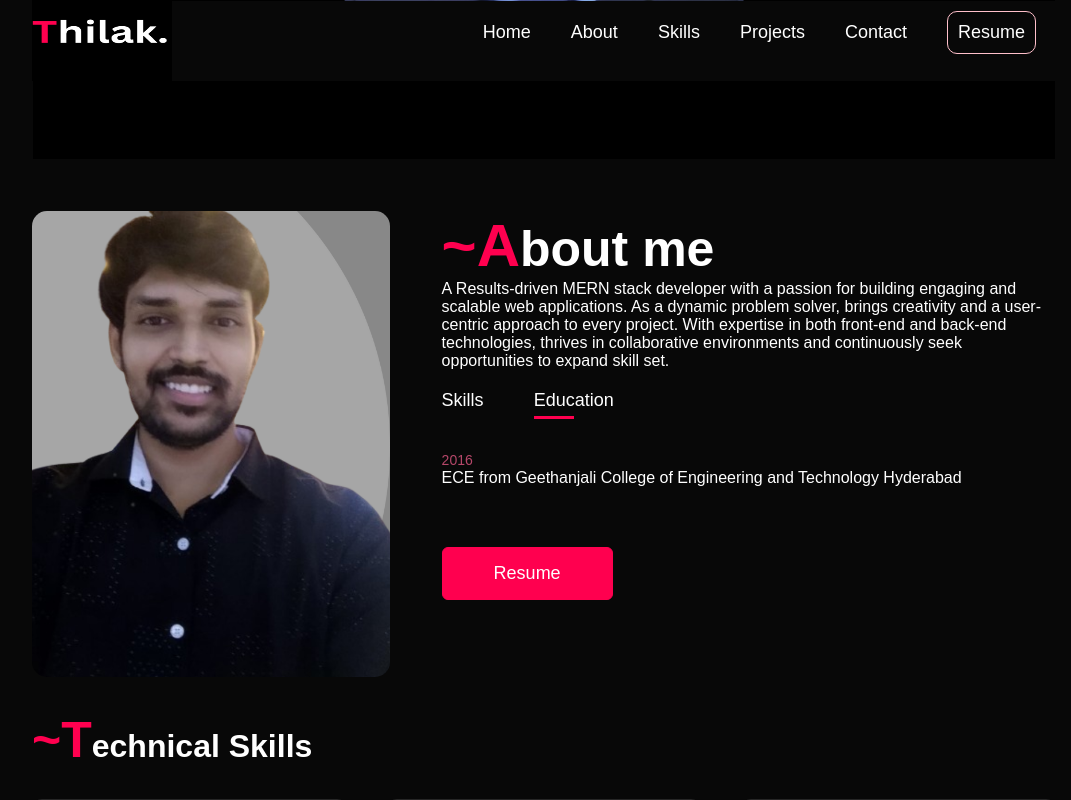
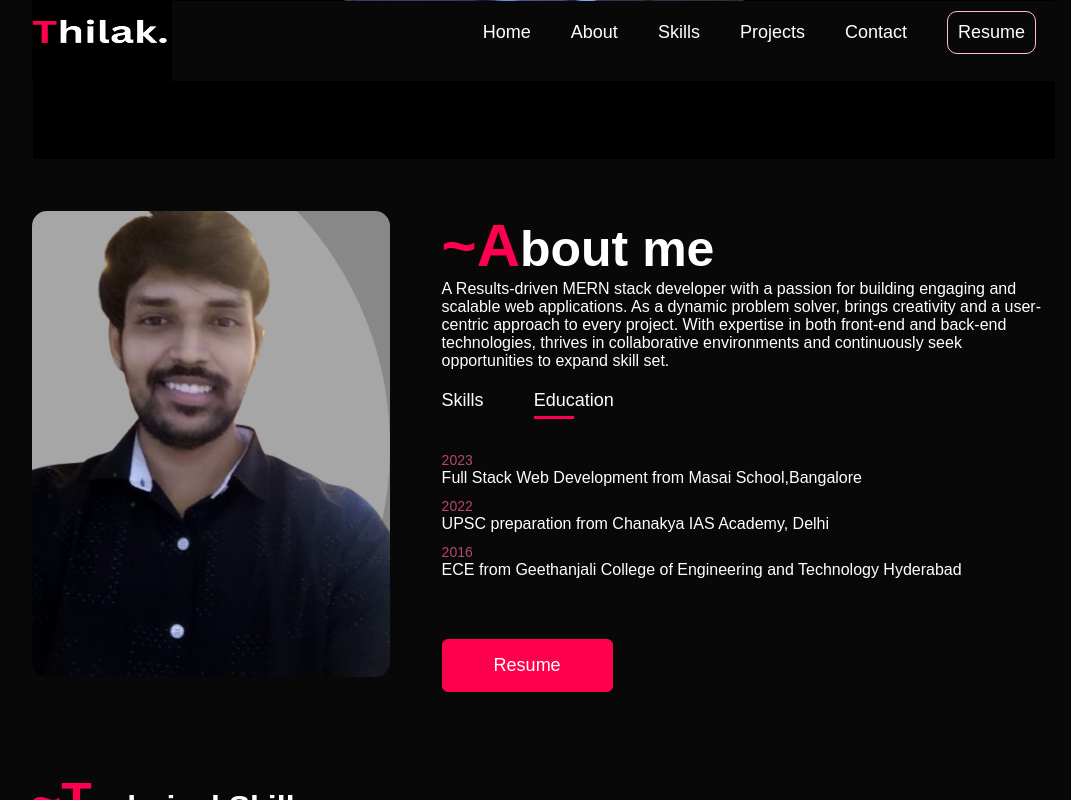
Before and after one commit to ThilakSamplegithub/ThilakSamplegithub.github.io, a React (Create React App) app: page / in a window 1280 px wide. Both pictures are taken after a click on the element "Education". Shown: the part 650-1450 px from the top of the page, without its empty margins (96-1167 px from the left). Built offline with nearby package versions, Linux system fonts and the light colour scheme.

Commit message:
checked links

```diff
--- a/src/Components/About.jsx
+++ b/src/Components/About.jsx
@@ -69,6 +69,16 @@ const About = () => {
             >
               <ul>
                 <li>
+                  <span>2023</span>
+                  <br />
+                  Full Stack Web Development from Masai School,Bangalore
+                </li>
+                <li>
+                  <span>2022</span>
+                  <br />
+                  UPSC preparation from Chanakya IAS Academy, Delhi
+                </li>
+                <li>
                   <span>2016</span>
                   <br />
                   ECE from Geethanjali College of Engineering and Technology
@@ -92,7 +102,7 @@ const About = () => {
                 id="resume-button-2"
                 onClick={() =>
                   window.open(
-                    "https://drive.google.com/file/d/1E3HaGSOKRbUR2GZbrNuE-SCz8HNFA18J/view?usp=sharing"
+                    "https://drive.google.com/file/d/1DDsSU7hz86Hnt1PonFXykmgjzjFtcrmN/view?usp=sharing"
                   )
                 }
               >
--- a/src/Components/Contact.jsx
+++ b/src/Components/Contact.jsx
@@ -84,7 +84,7 @@ const Contact = () => {
               <a
                 target="_blank"
                 id="contact-linkedin"
-                href="https://www.linkedin.com/in/thilak-singh-thakur-b1882b23a/"
+                href="https://www.linkedin.com/in/thilak-thakur-6b891736b/"
               >
                 <svg
                   xmlns="http://www.w3.org/2000/svg"
--- a/src/Sections/Navbar.jsx
+++ b/src/Sections/Navbar.jsx
@@ -67,7 +67,7 @@ const Navbar = () => {
                 id="resume-button-1"
                 onClick={() =>
                   window.open(
-                    "https://drive.google.com/file/d/1E3HaGSOKRbUR2GZbrNuE-SCz8HNFA18J/view?usp=sharing"
+                    "https://drive.google.com/file/d/1DDsSU7hz86Hnt1PonFXykmgjzjFtcrmN/view?usp=sharing"
                   )
                 }
               >
```
Also changed, not shown: 1 other file (tests, documents, lock files or other folders).
